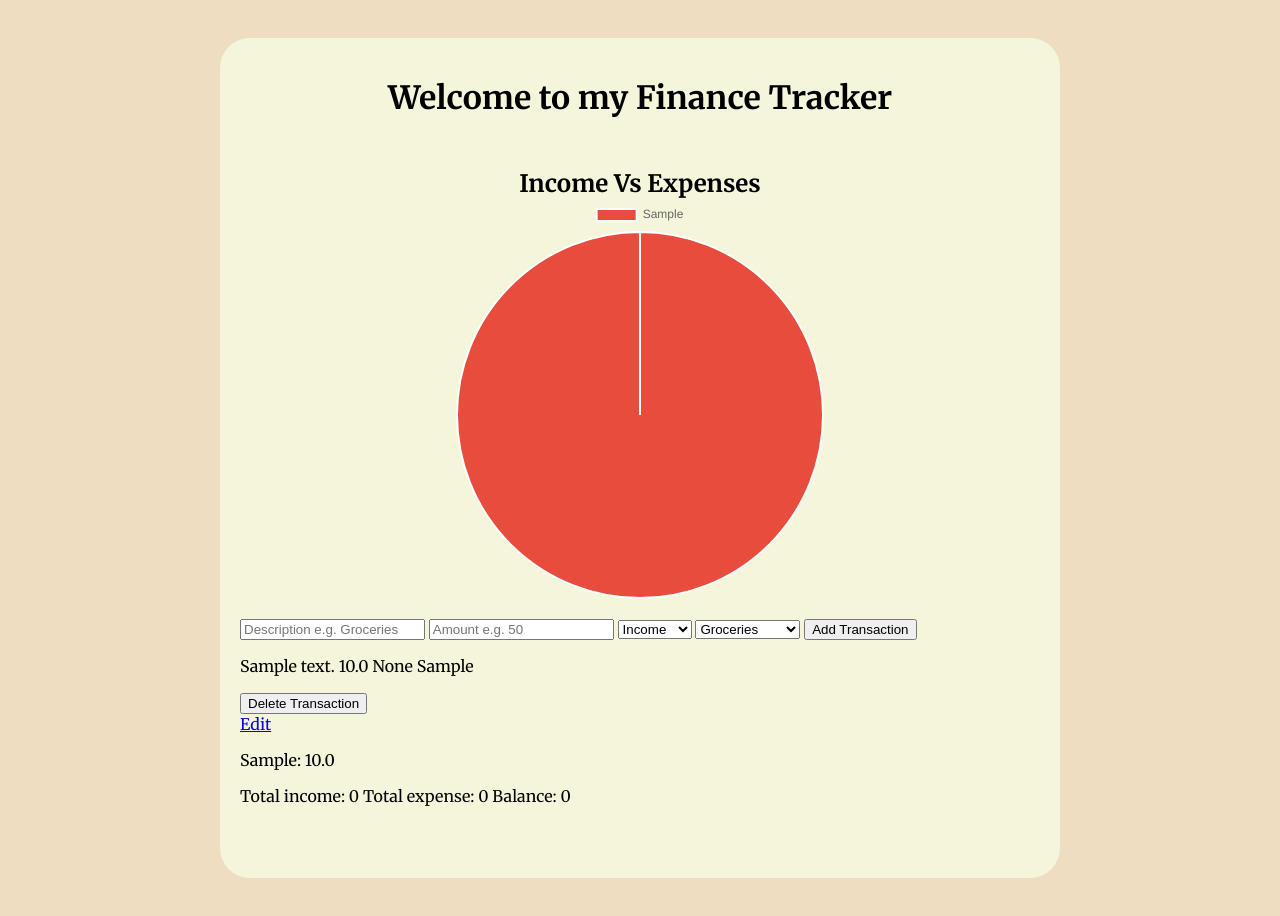
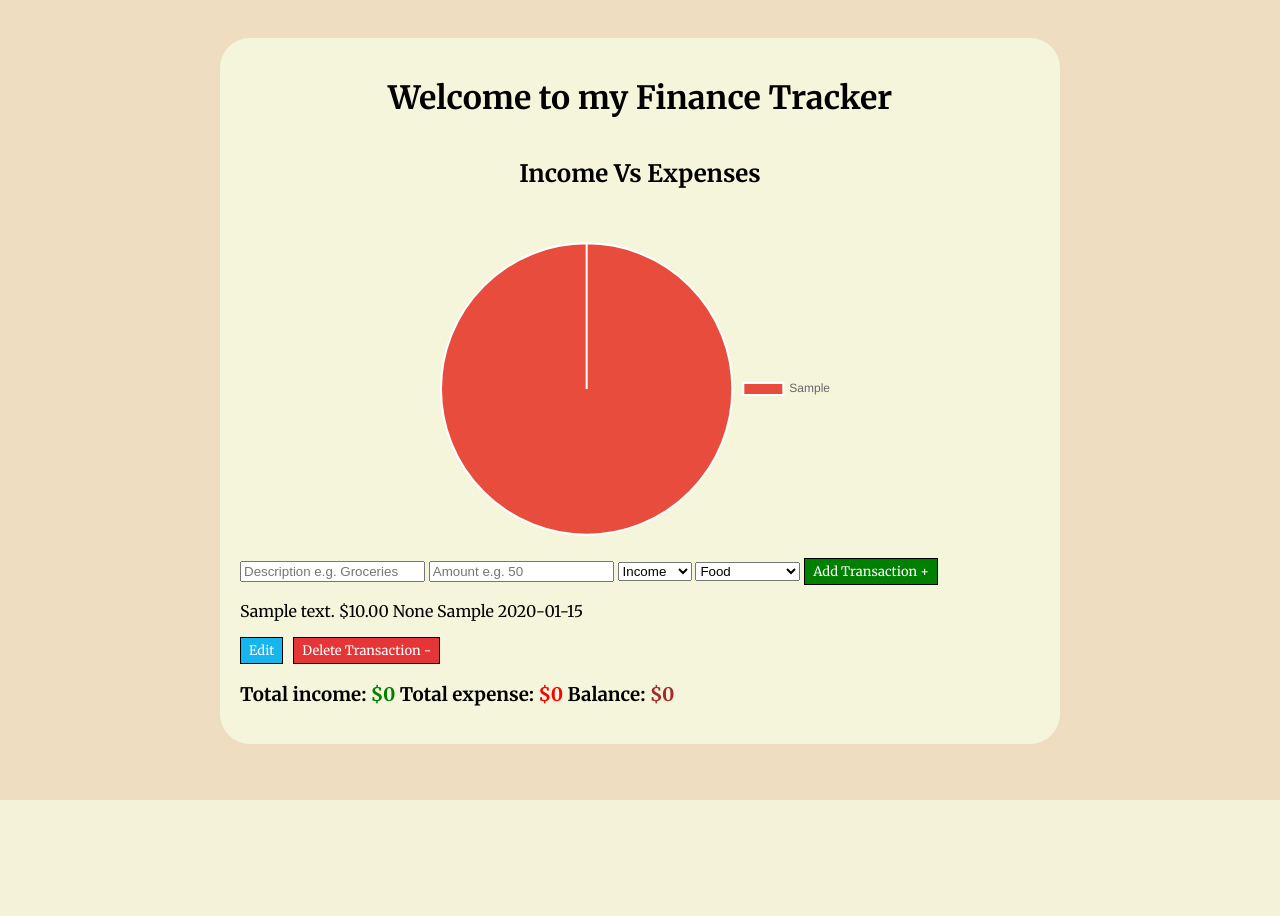
Before and after one commit to Alamb-beyonder/Finance-Tracker-App, a Flask app: page / in a window 1280 px wide. After the commit the page ends 800 px from the top, so only its background shows below. Run offline with Flask 3, Linux system fonts and the light colour scheme; tables that the repository leaves empty hold one stand-in row (values such as "Sample post").

Commit message:
Styled buttons and text,  added date column

```diff
--- a/app.py
+++ b/app.py
@@ -1,5 +1,6 @@
 from flask import Flask, render_template, request, redirect, url_for
 from flask_sqlalchemy import SQLAlchemy
+from datetime import date
 
 app = Flask(__name__)
 app.config["SQLALCHEMY_DATABASE_URI"] = "sqlite:///finance.db"
@@ -11,6 +12,7 @@ class Transaction(db.Model):
     amount = db.Column(db.Float)
     type = db.Column(db.String(10))
     category = db.Column(db.String(20))
+    date = db.Column(db.Date)
 
 with app.app_context():
     db.create_all()
@@ -46,7 +48,8 @@ def add_transaction():
     amount = request.form["amount"]
     type = request.form["type"]
     category = request.form["category"]
-    transaction = Transaction(description=description, amount=amount, type=type, category=category)
+    today = date.today()
+    transaction = Transaction(description=description, amount=amount, type=type, category=category, date=today)
     db.session.add(transaction)
     db.session.commit()
     return redirect(url_for("home"))
--- a/static/style.css
+++ b/static/style.css
@@ -5,13 +5,14 @@ html {
     font-family: "Merriweather", serif;
 }
 
-.body_container {
+
+.body-container {
     padding: 20px;
     border-radius: 30px;
     max-width: 800px;
     margin: 0px auto;
     background-color:beige;
-    min-height: 100vh
+
 }
 
 h1, h2 {
@@ -20,12 +21,57 @@ h1, h2 {
     margin-bottom: 0;
 }
 
-
-
 .chart-container {
     width: 400px;
     height: 400px;
-    margin: 0 auto;
-    margin-top: 50px;
-    margin-bottom: 50px;
+    margin: 0px auto;
+    margin-top: 40px;
 }
+
+.transaction-actions {
+    display: flex;
+    gap: 10px;
+}
+
+.btn {
+    font-family: "Merriweather", serif;
+    font-size: 13px;
+    color: white;
+    padding: 4px 8px;
+    text-decoration: none;
+    border: 1px black solid;
+    cursor: pointer;
+}
+
+.btn-add {
+    background-color: green;
+}
+
+.btn-add:hover {
+    background-color: rgb(112, 224, 112);
+}
+.btn-delete {
+    background-color: rgb(228, 54, 54);
+}
+
+.btn-delete:hover {
+    background-color: rgb(246, 119, 119);
+}
+
+.btn-edit {
+    background-color: rgb(23, 181, 238);
+}
+
+.btn-edit:hover {
+    background-color: rgb(111, 235, 239);
+}
+
+.income {
+    color: green;
+}
+.expense {
+    color:red
+}
+.balance {
+    color:brown
+}
--- a/templates/index.html
+++ b/templates/index.html
@@ -9,7 +9,7 @@
         <title>Finance Tracker</title>
     </head>
     <body>
-        <div class = "body_container">
+        <div class = "body-container">
             <h1>Welcome to my Finance Tracker</h1>
 
             <div class="chart-container">
@@ -17,44 +17,46 @@
                 <canvas id="categoryChart"></canvas>
             </div>
             <form action="/add" method ="POST">
-                <input type="text" name = "description" placeholder="Description e.g. Groceries">
-                <input type="number" name = "amount" placeholder="Amount e.g. 50">
+                <input type="text" name = "description" placeholder="Description e.g. Groceries" required>
+                <input type="number" name = "amount" placeholder="Amount e.g. 50" required>
 
-                <select name="type">
+                <select name="type" required>
                     <option value="income">Income</option>
                     <option value="expense">Expense</option>
                 </select>
 
-                <select name = "category">
+                <select name = "category" required>
+                    <option value="food">Food</option>
                     <option value="groceries">Groceries</option>
                     <option value="transport">Transport</option>
                     <option value="salary">Salary</option>
                     <option value="entertainment">Entertainment</option>
                     <option value="utilities">Utilities</option>
+
                 </select>
 
-                <button type="submit">Add Transaction</button>
+                <button class="btn btn-add" type="submit">Add Transaction +</button>
             </form>
             {% for transaction in transactions %}
                 <p>{{transaction.description}}
-                    {{transaction.amount}}
+                    ${{ "%.2f" | format(transaction.amount) }}
                     {{transaction.type}}
                     {{transaction.category}}
+                    {{transaction.date}}
                 </p>
-                <form action="/delete/{{transaction.id}}" method="POST">
-                    <button type="submit">Delete Transaction</button>
-                </form>
-                <a href = "/edit/{{transaction.id}}">Edit</a>
+                <div class="transaction-actions">
+                    <a class="btn btn-edit" href = "/edit/{{transaction.id}}">Edit</a>
+
+                    <form action="/delete/{{transaction.id}}" method="POST">
+                        <button class="btn btn-delete" type="submit">Delete Transaction -</button>
+                    </form>
+                </div>
             {% endfor %}
 
-            {% for category, total in category_totals.items() %}
-            <p>{{category}}: {{total}}</p>
-            {% endfor %}
-
-            <p>Total income: {{total_income}}
-            Total expense: {{total_expense}}
-            Balance: {{total}}
-            </p>
+            <h3>Total income:<span class="income"> ${{total_income}}</span>
+                Total expense:<span class="expense"> ${{total_expense}}</span>
+                Balance:<span class="balance"> ${{total}}</span>
+            </h3>
         </div>
         <script>
             let categories = {{category_totals.keys() | list | tojson}};
@@ -81,7 +83,7 @@
                     maintainAspectRatio: false,
                     plugins: {
                         legend: {
-                            position: "top"
+                            position: "right"
                         }
                     }
                 }
```
Also changed, not shown: templates/edit.html (+5 -6 lines).
